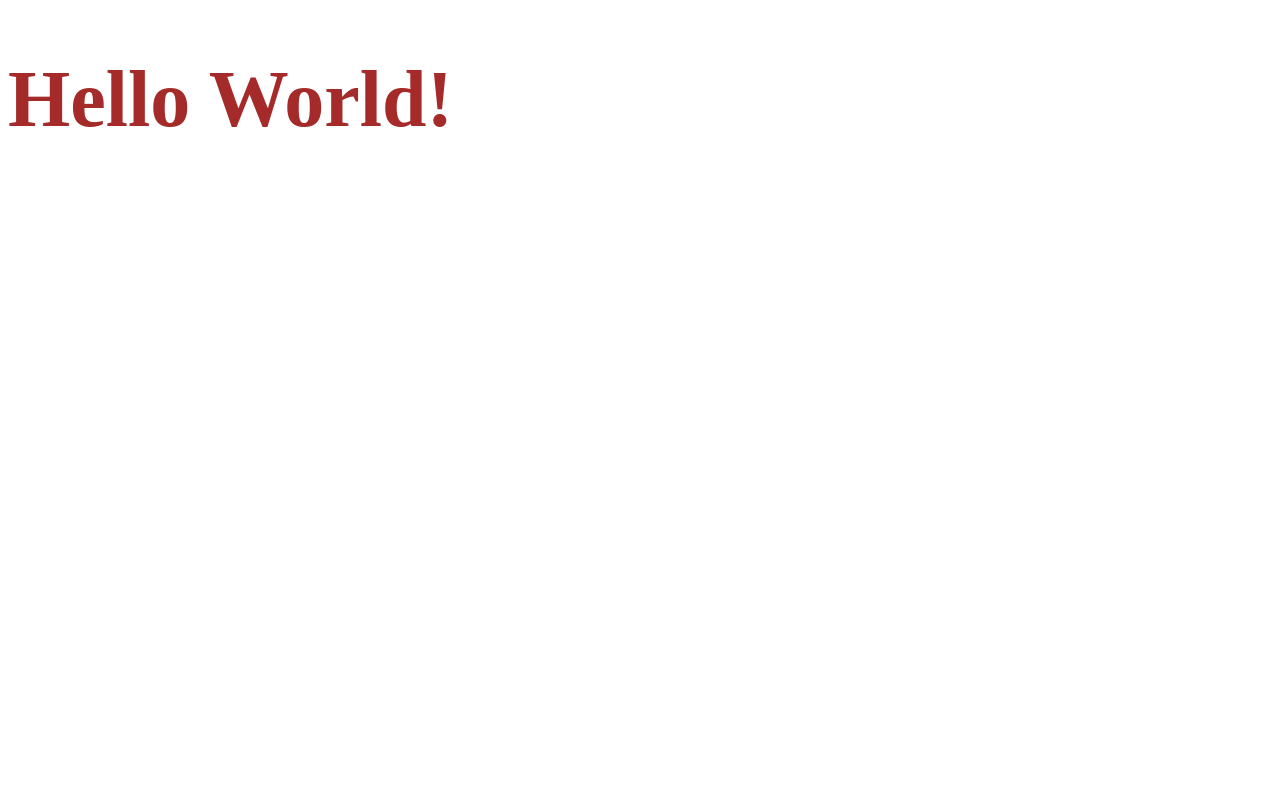
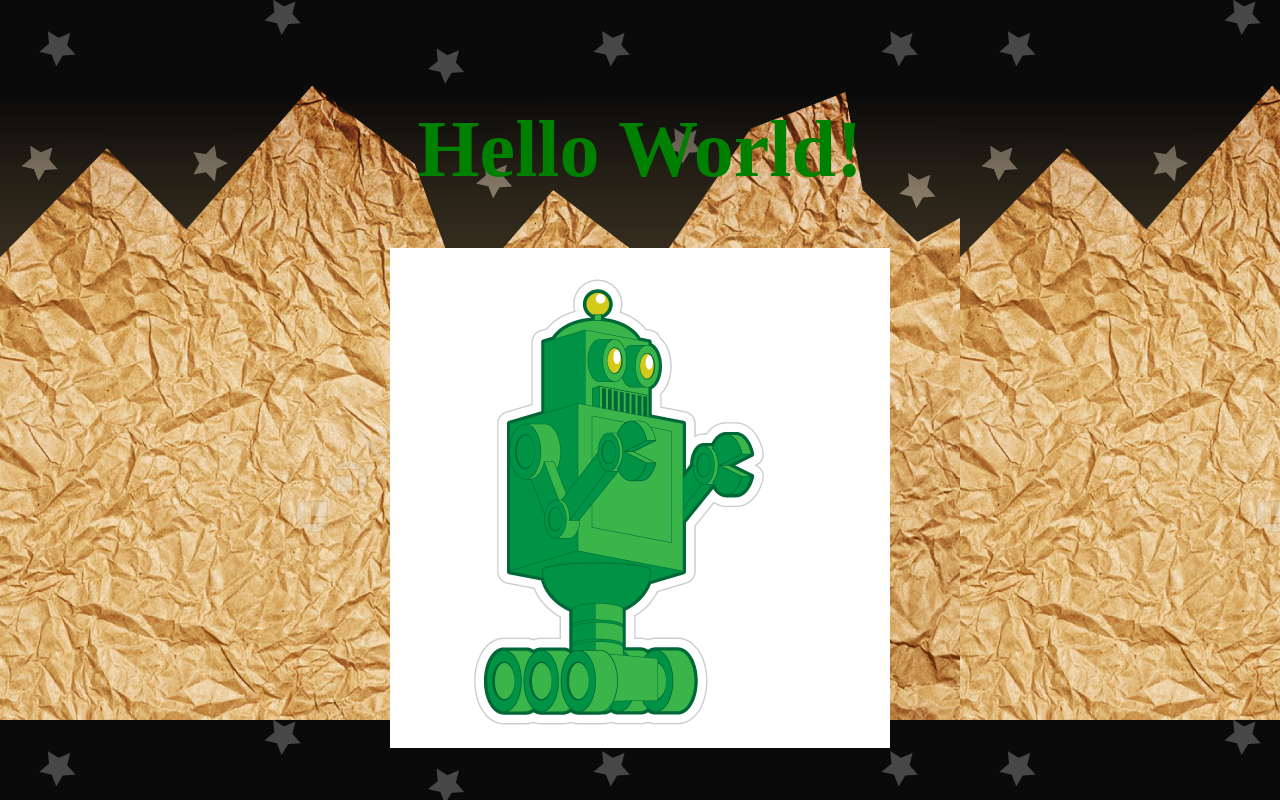
Before and after one commit to johnpgeipel/johnpgeipel.github.io, a plain HTML site: page index.html in a window 1280 px wide. Drawn offline with Linux system fonts and the light colour scheme.

Commit message:
second cmmmit... now with more robot!

```diff
--- a/index.html
+++ b/index.html
@@ -8,7 +8,12 @@
     <title>Hello World</title>
 </head>
 <body>
+    <body background="Background.png"></body>
+
+    </body>
     <h1>Hello World!</h1>
+    <center><img src="PaperBotRight.png"</center>
+
 
 </body>
 </html>
--- a/style.css
+++ b/style.css
@@ -1,4 +1,7 @@
 h1 {
     font-size: 80px;
-    color: brown
+    color: green;
+    text-align: center;
+    padding-top: 50px;
+
 }
```
Also changed, not shown: Background.png (added), PaperBotRight.png (added).
